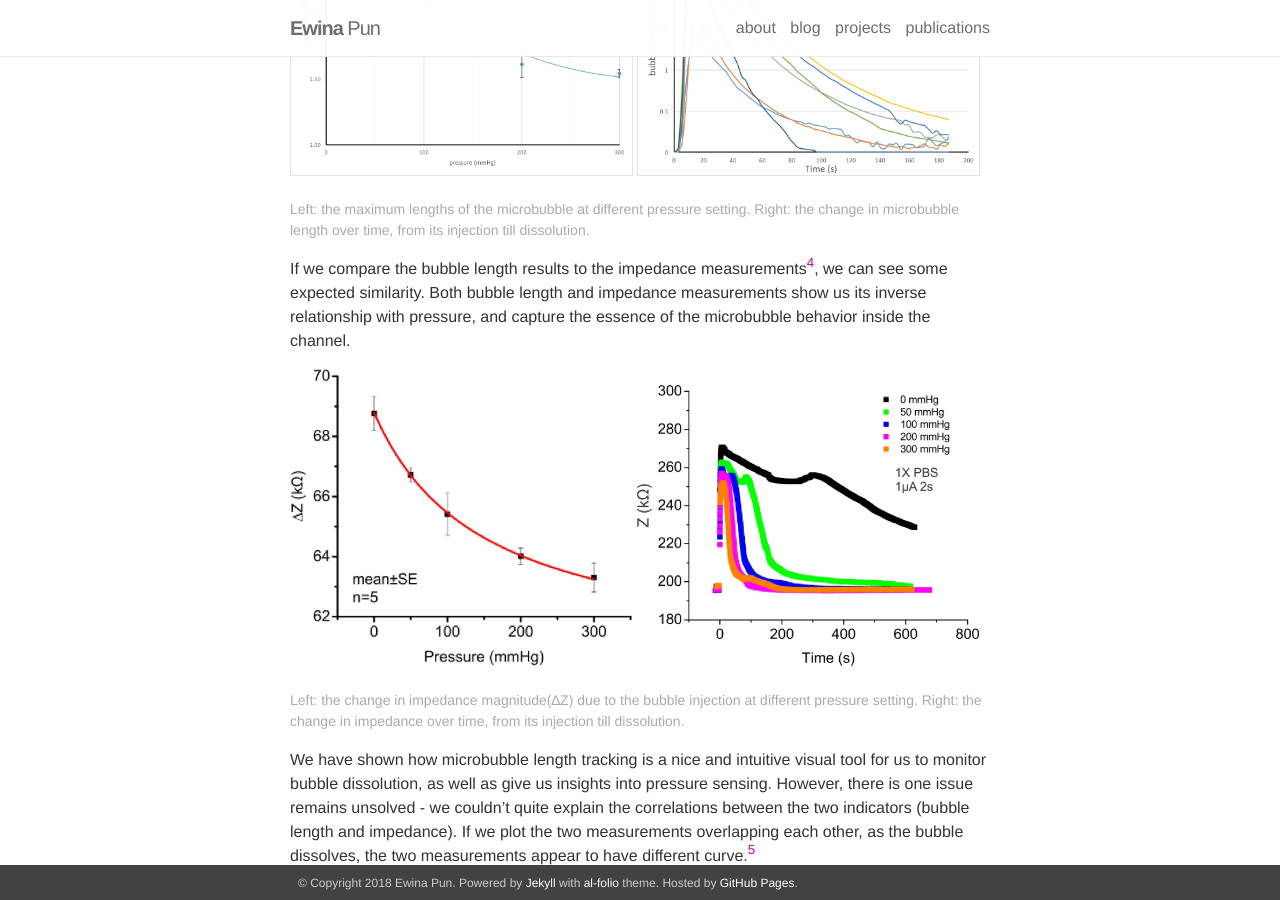
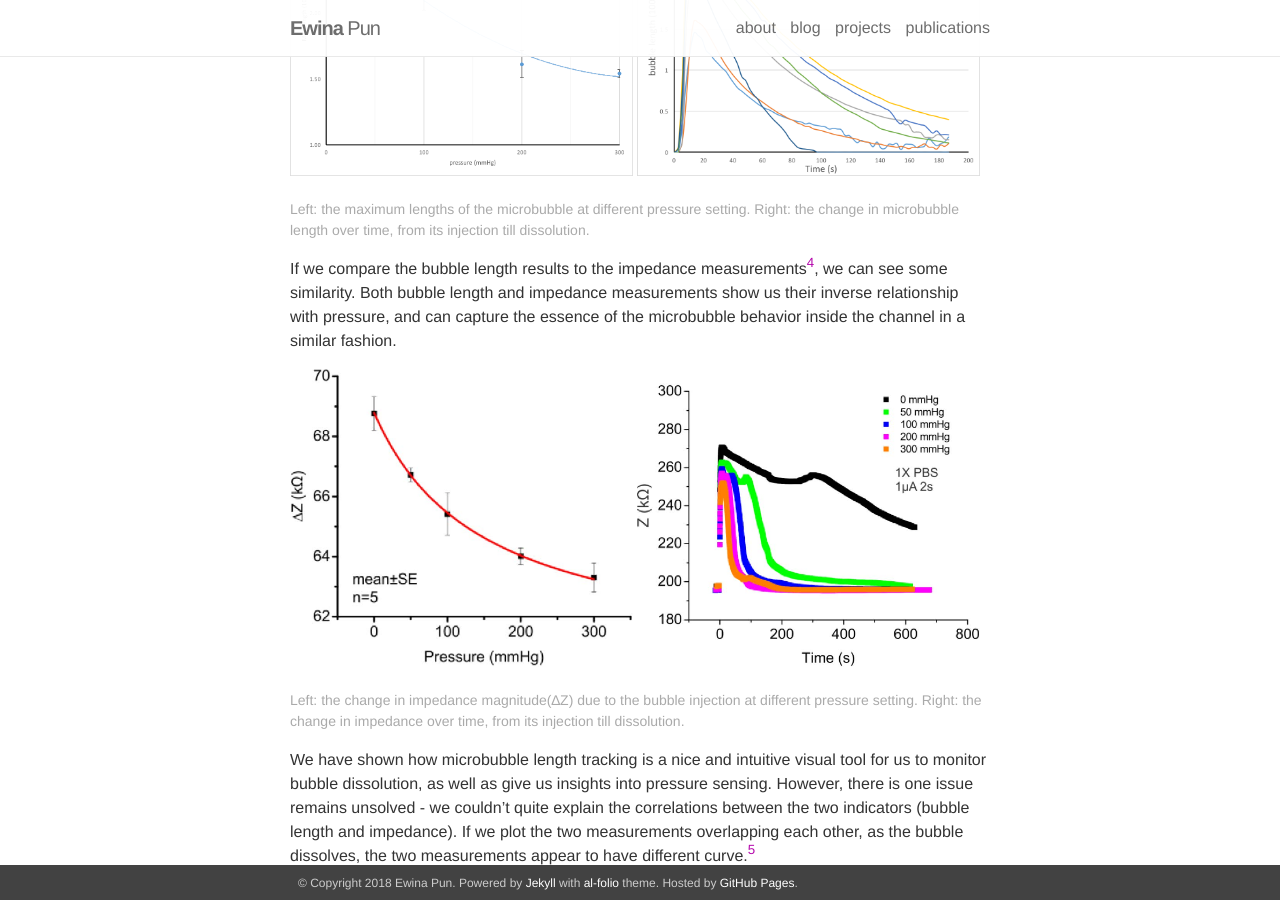
Before and after one commit to ewinapun/ewinapun.github.io, a Jekyll site: the page built from _projects/1_project.markdown, in a window 1280 px wide and 900 px high, scrolled down 3271 px. Built offline with Jekyll 4.4.1, drawn with Linux system fonts in a browser that asks for light colours; nearby versions of some CDN libraries.

Commit message:
MEMS edit

```diff
--- a/_projects/1_project.markdown
+++ b/_projects/1_project.markdown
@@ -53,7 +53,7 @@ In response to a pressure change, bubble length is more likely to vary than the
 We took the raw, cropped, straightened image of the microchannel and subtract it from the initial image taken before a bubble is injected. By processing it into a B/W image of the isolated bubble, we then run the program to track the bubble's length. Note that the markers on top of the channel are 100µm apart, which provide us a nice basis of measuring the actual bubble length.
 
 <p>
-  <img src="/assets/img/BioMEMS_project/bubblelength.png" align="middle" style="width: 80%;"/>
+  <img src="/assets/img/BioMEMS_project/bubblelength.png" style="width: 80%;vertical-align: middle;"/>
     <div class="caption">
     Top to bottom: raw image of the microchannel, processed B/W image of the bubble, and a snapshot of tracking the bubble's length, respectively.
     </div>
@@ -155,7 +155,7 @@ If you're interested in the actual code, click open the collapsible:
     </div>
 </p>
 
-If we compare the bubble length results to the impedance measurements[^note2], we can see some expected similarity. Both bubble length and impedance measurements show us its inverse relationship with pressure, and capture the essence of the microbubble behavior inside the channel.
+If we compare the bubble length results to the impedance measurements[^note2], we can see some similarity. Both bubble length and impedance measurements show us their inverse relationship with pressure, and can capture the essence of the microbubble behavior inside the channel in a similar fashion.
 
 <p>
   <img src="/assets/img/BioMEMS_project/impedance_pressure.png" style="width: 49%;"/>
```
